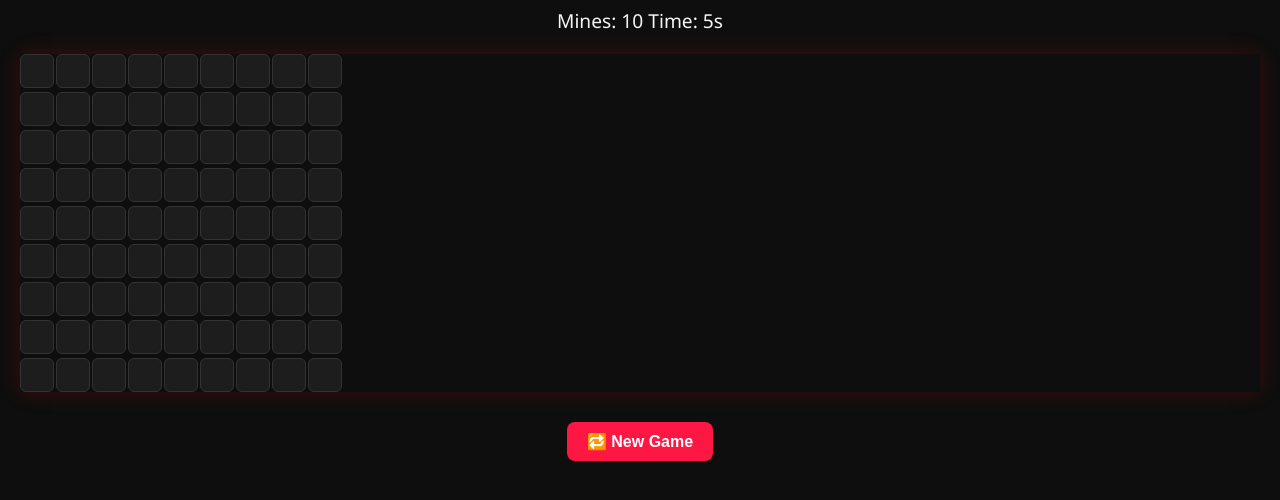
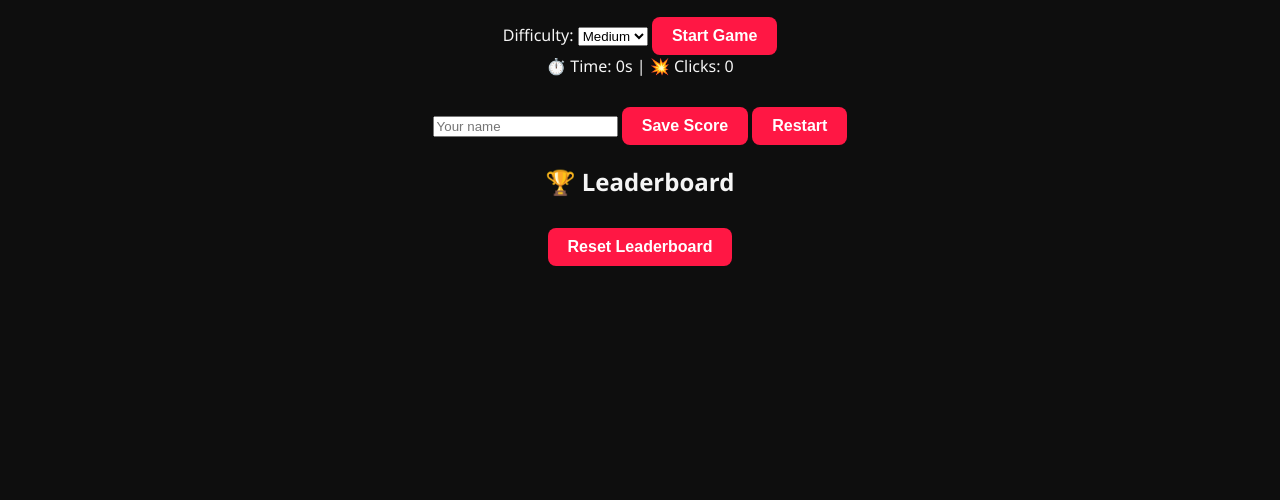
Before and after one commit to YocodesReal/mineraid, a plain HTML site: page index.html in a window 1280 px wide. Shown: the part 120-620 px from the top of the page. Drawn offline with Linux system fonts and the light colour scheme.

Commit message:
Update index.html

```diff
--- a/index.html
+++ b/index.html
@@ -7,13 +7,40 @@
   <link rel="stylesheet" href="style.css" />
 </head>
 <body>
-  <h1>💣 MineRaid</h1>
-  <div id="game-info">
-    <span>Mines: <span id="mine-count">0</span></span>
-    <span>Time: <span id="timer">0</span>s</span>
+  <div id="game-container">
+    <h1>💣 MineRaid</h1>
+
+    <div id="menu">
+      <label>Difficulty:
+        <select id="difficulty">
+          <option value="easy">Easy</option>
+          <option value="medium" selected>Medium</option>
+          <option value="hard">Hard</option>
+        </select>
+      </label>
+      <button id="startBtn">Start Game</button>
+    </div>
+
+    <div id="stats">
+      ⏱️ Time: <span id="timer">0</span>s |
+      💥 Clicks: <span id="clicks">0</span>
+    </div>
+
+    <div id="board"></div>
+
+    <div id="game-over" class="hidden">
+      <h2 id="result-text"></h2>
+      <input type="text" id="player-name" placeholder="Your name" />
+      <button id="saveScoreBtn">Save Score</button>
+      <button id="restartBtn">Restart</button>
+    </div>
+
+    <div id="leaderboard-section">
+      <h2>🏆 Leaderboard</h2>
+      <ul id="leaderboard"></ul>
+      <button id="resetLeaderboardBtn">Reset Leaderboard</button>
+    </div>
   </div>
-  <div id="game-board"></div>
-  <button onclick="startGame()">🔁 New Game</button>
 
   <script src="script.js"></script>
 </body>
```
